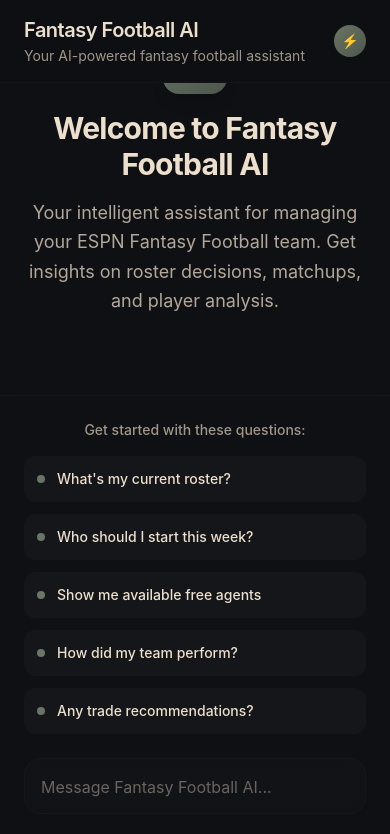
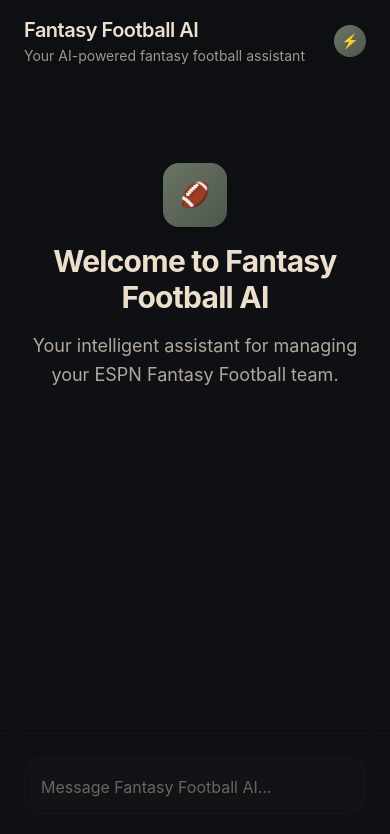
Before and after one commit to brianmatzelle/fantasy-web-client, a Next.js app: page / in a window 390 px wide. Shown: the top 834 px of the page. Built offline with nearby package versions, Linux system fonts and the light colour scheme.

Commit message:
made chat interface responsive

```diff
--- a/src/components/ChatInterface.tsx
+++ b/src/components/ChatInterface.tsx
@@ -412,7 +412,8 @@
                   Welcome to Fantasy Football AI
                 </h2>
                 <p className="text-[#C4B8A8]/90 max-w-lg mx-auto text-lg leading-relaxed">
-                  Your intelligent assistant for managing your ESPN Fantasy Football team. Get insights on roster decisions, matchups, and player analysis.
+                  <span className="hidden sm:inline">Your intelligent assistant for managing your ESPN Fantasy Football team. Get insights on roster decisions, matchups, and player analysis.</span>
+                  <span className="sm:hidden">Your intelligent assistant for managing your ESPN Fantasy Football team.</span>
                 </p>
               </div>
             </div>
@@ -485,9 +486,9 @@
       {/* Input Area */}
       <div className="border-t border-[#1A1C20]/50 bg-[#0F1014] shadow-lg">
         <div className="max-w-4xl mx-auto p-6">
-          {/* Quick Start Prompts - moved here above input */}
+          {/* Quick Start Prompts - hidden on mobile */}
           {messages.length === 0 && (
-            <div className="mb-6 space-y-4">
+            <div className="mb-6 space-y-4 hidden sm:block">
               <p className="text-sm font-medium text-[#C4B8A8]/80 text-center">Get started with these questions:</p>
               <div className="grid grid-cols-1 sm:grid-cols-2 lg:grid-cols-3 gap-3">
                 {quickPrompts.map((prompt) => (
```
